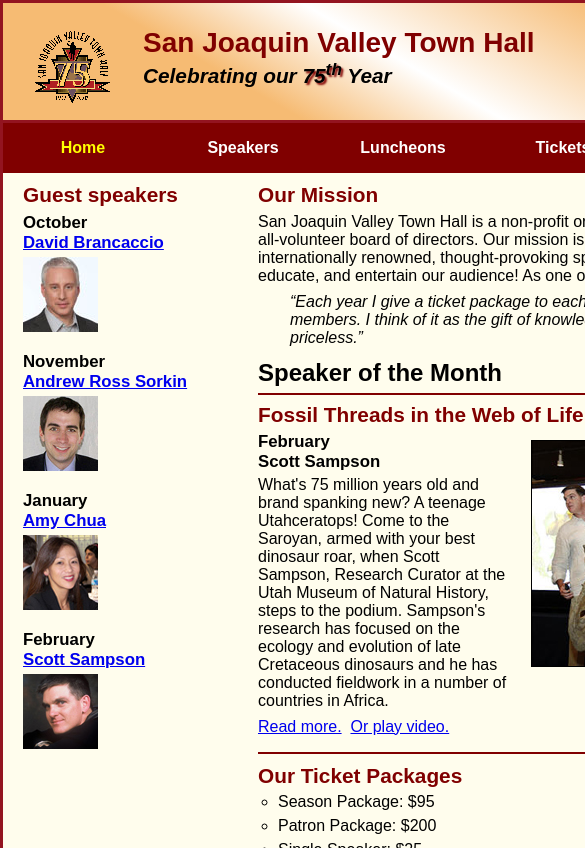
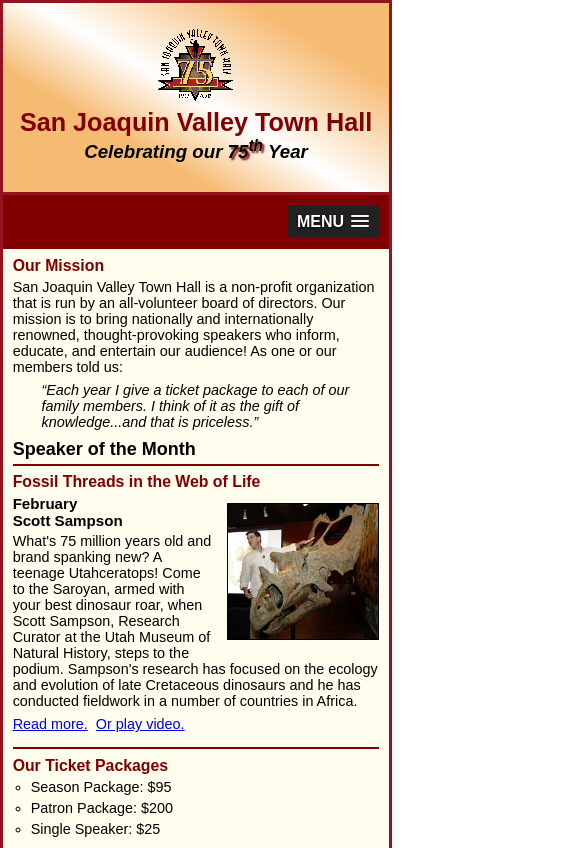
Before and after one commit to Ninnerfield/townhall-1, a plain HTML site: page index.html in a window 390 px wide. Shown: the top 848 px of the page, 585 px wide, since content can reach past the window. Drawn offline with nearby package versions, Linux system fonts and the light colour scheme.

Commit message:
Add files via upload

```diff
--- a/index.html
+++ b/index.html
@@ -5,8 +5,9 @@
 	<meta charset="utf-8">
 	<meta name="viewport" content="width=device-width, initial-scale=1">
 	<title>San Joaquin Valley Town Hall</title>
-	<link rel="shortcut icon" href="images/favicon.ico">
-	<link rel="stylesheet" href="styles/c8_main.css">
+	<!-- ------- NEEDED FOR MOBILE MENU -------->
+	<!-- ***** ORDER MATTERS IN HEADER ****** -->
+	<script src="https://code.jquery.com/jquery-3.6.0.min.js"></script>
     <link rel="stylesheet" href="styles/slicknav.css">
     <script src="js/jquery.slicknav.min.js"></script>
 	<script type="text/javascript">
@@ -14,6 +15,9 @@
 			$('#nav_menu').slicknav({prependTo:"#mobile_menu"});
     	});
     </script>
+	<!-------------- REGULAR LINKS -------------->
+	<link rel="shortcut icon" href="images/favicon.ico">
+	<link rel="stylesheet" href="styles/c8_main.css">
 </head>
 
 <body>
--- a/styles/c8_main.css
+++ b/styles/c8_main.css
@@ -9,7 +9,8 @@ html {
 body {
 	font-family: Arial, Helvetica, sans-serif;
     font-size: 100%;
-    width: 800px;
+    width: 99%;                     /* changed from 800 pixels */
+    max-width: 960px;
     margin: 0 auto;
     border: 3px solid #931420;
     background-color: #fffded;
@@ -21,12 +22,6 @@ a:focus, a:hover {
 header {
 	padding: 1.5em 0 2em 0;
 	border-bottom: 3px solid #931420;
-		background-image: -moz-linear-gradient(
-	    30deg, #f6bb73 0%, #f6bb73 30%, white 50%, #f6bb73 80%, #f6bb73 100%);
-	background-image: -webkit-linear-gradient(
-	    30deg, #f6bb73 0%, #f6bb73 30%, white 50%, #f6bb73 80%, #f6bb73 100%);
-	background-image: -o-linear-gradient(
-	    30deg, #f6bb73 0%, #f6bb73 30%, white 50%, #f6bb73 80%, #f6bb73 100%);
 	background-image: linear-gradient(
 	    30deg, #f6bb73 0%, #f6bb73 30%, white 50%, #f6bb73 80%, #f6bb73 100%);
 }
@@ -40,7 +35,7 @@ header h3 {
 }
 header img {
 	float: left;
-	padding: 0 30px;
+	padding: 0 3.75%;            /* 30 / 800 x 100 */
 }
 .shadow {
 	text-shadow: 2px 2px 2px #800000;
@@ -54,10 +49,10 @@ header img {
 }
 #nav_menu ul li {
 	float: left;
+    width: 20%;                 /* 160 / 800 x 100 */
 }
 #nav_menu ul li a {
     display: block;
-    width: 160px;
     text-align: center;
     padding: 1em 0;
     text-decoration: none;
@@ -69,6 +64,7 @@ header img {
 	color: yellow;
 }
 #nav_menu ul ul {
+	width: 100%;
     display: none;
     position: absolute;
     top: 100%;
@@ -84,12 +80,16 @@ header img {
     clear: both;
     display: block;
 }
+/* the styles for the main content */
+main {
+	clear: left;
+}
 
 /* the styles for the section */
 section {
-	width: 525px;
+	width: 65.625%;                  /* 525 / 800 X 100 */
 	float: right;
-	padding: 0 20px 20px 20px;
+	padding: 0 2.5% 20px 2.5%;       /* 20 / 800 x 100 */
 }
 section h1 {
 	font-size: 150%;
@@ -131,15 +131,17 @@ article h3 {
 }
 article img {
 	float: right;
+	max-width: 40%;
+	min-width: 150px;
 	margin: .5em 0 1em 1em;
 	border: 1px solid black;
 }
 
 /* the styles for the aside */
 aside {
-	width: 215px;
+	width: 26.875%;                     /* 215 / 800 x 100 */
 	float: right;
-	padding: 0 0 20px 20px;
+	padding: 0 0 20px 2.5%;             /* 20 / 800 x 100 */
 }
 aside h2 {
 	color: #800000;
@@ -166,3 +168,49 @@ footer p {
 	color: white;
 	padding: 1em 0;
 }
+#mobile_menu {
+	display: none;
+}
+
+@media only screen and (max-width: 734px) {
+	section h1 {
+		font-size: 125%
+	}
+	section h2, aside h2 {
+		font-size: 110%;
+	}
+	aside h3 a {
+		font-size: 85%;
+	}
+}
+
+@media only screen and (max-width: 648px) {
+	header img { float: none; }
+	header { text-align: center; }
+	section {
+		float: none;
+		width: 95%;
+	}
+	aside {
+		float: none;
+		padding-right: 2.5%;
+		width: 95%;
+	}
+	article img { max-width: 30%; }
+	#speakers {
+		column-count: 2;
+	}
+	#nav_menu {
+		display: none;
+	}
+	#mobile_menu {
+		display: block;
+	}
+	.slicknav_menu {
+		background-color: #800000 !important;
+	}
+}
+
+@media only screen and (max-width: 414px) {
+	body { font-size: 90%; }
+}
```
